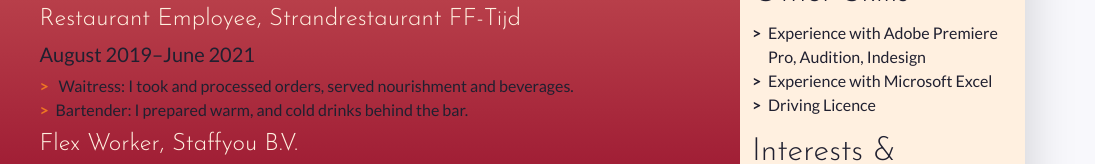
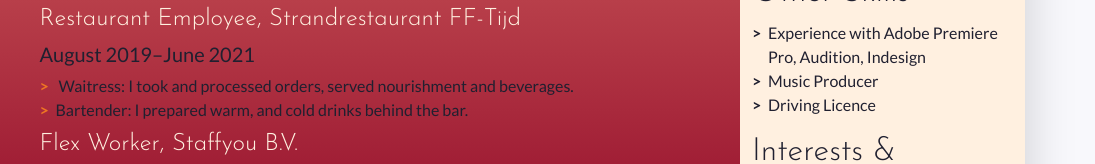
Before and after one commit to KyanniA/PRJ4Kyanni, a plain HTML site: page index.html in a window 1280 px wide. Shown: the part 632-796 px from the top of the page, 185-1280 px from the left. Drawn offline with nearby package versions, Linux system fonts and the light colour scheme.

Commit message:
I changed a text.
I changed a text.

```diff
--- a/index.html
+++ b/index.html
@@ -299,7 +299,7 @@
             <h2 class= "font">Other Skills</h2>
             <ul class="skill-list list-unstyled">
               <li class="skill-item">Experience with Adobe Premiere Pro, Audition, Indesign</li>
-              <li class="skill-item">Experience with Microsoft Excel</li>
+              <li class="skill-item">Music Producer</li>
               <li class="skill-item">Driving Licence</li>
             </ul>
           </section>
```
